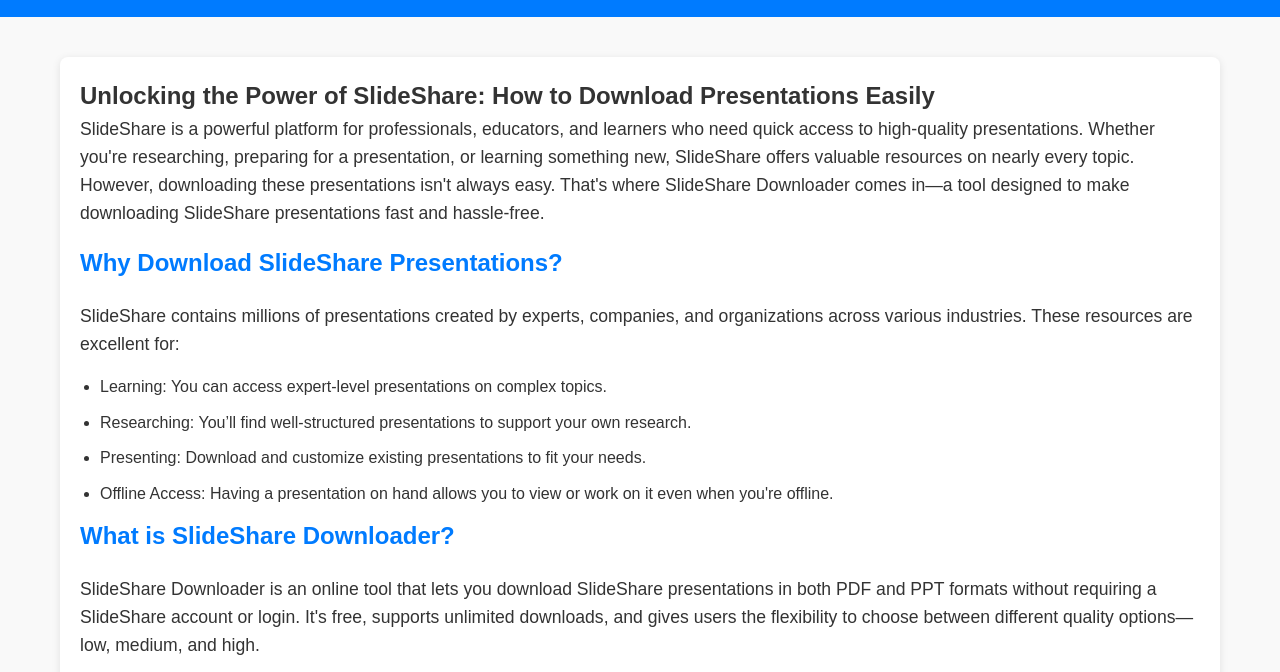
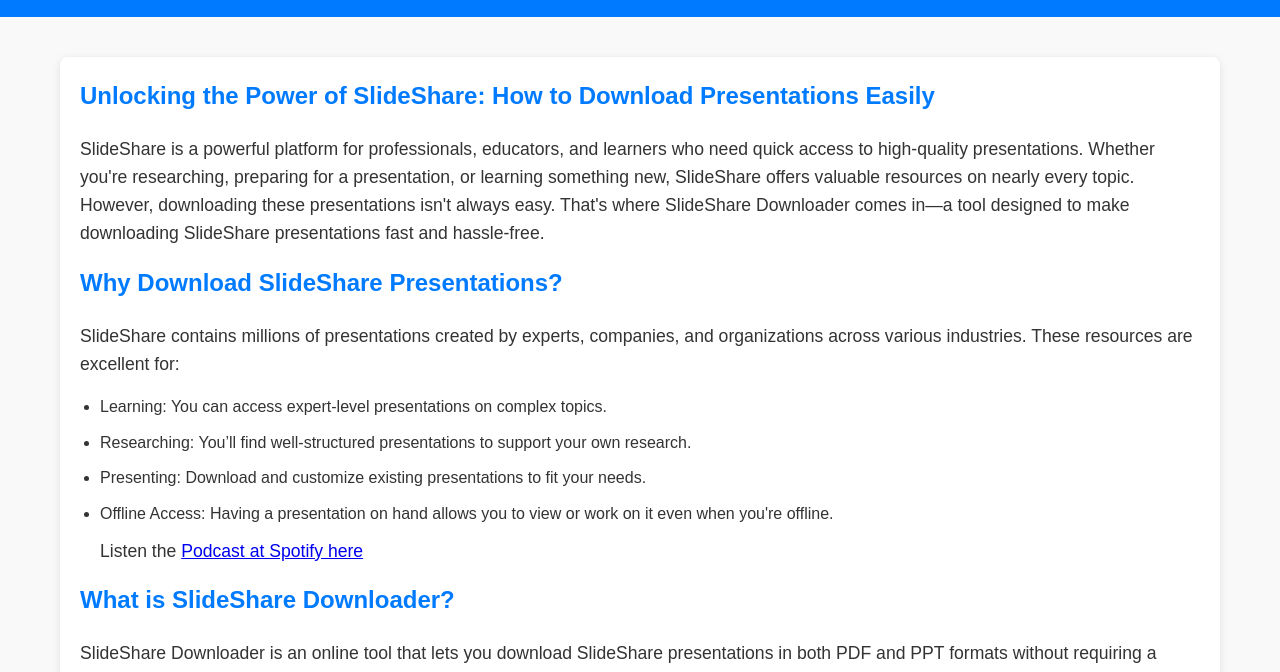
Before and after one commit to merichb/slidesharedownloader, a plain HTML site: page index.html in a window 1280 px wide. Shown: the part 113-785 px from the top of the page. Drawn offline with Linux system fonts and the light colour scheme.

Commit message:
Update index.html

```diff
--- a/index.html
+++ b/index.html
@@ -122,7 +122,7 @@
     <div class="container">
         <!-- Article Section -->
         <article>
-            <h1>Unlocking the Power of SlideShare: How to Download Presentations Easily</h1>
+            <h2>Unlocking the Power of SlideShare: How to Download Presentations Easily</h2>
             <p>SlideShare is a powerful platform for professionals, educators, and learners who need quick access to high-quality presentations. Whether you're researching, preparing for a presentation, or learning something new, SlideShare offers valuable resources on nearly every topic. However, downloading these presentations isn't always easy. That's where SlideShare Downloader comes in—a tool designed to make downloading SlideShare presentations fast and hassle-free.</p>
 
             <h2>Why Download SlideShare Presentations?</h2>
@@ -132,6 +132,7 @@
                 <li>Researching: You’ll find well-structured presentations to support your own research.</li>
                 <li>Presenting: Download and customize existing presentations to fit your needs.</li>
                 <li>Offline Access: Having a presentation on hand allows you to view or work on it even when you're offline.</li>
+                <p>Listen the <a href="https://podcasters.spotify.com/pod/show/mary-richard1/episodes/Free-SlideShare-Downloader-e2niamg">Podcast at Spotify here</a></p>
             </ul>
 
             <h2>What is SlideShare Downloader?</h2>
```
